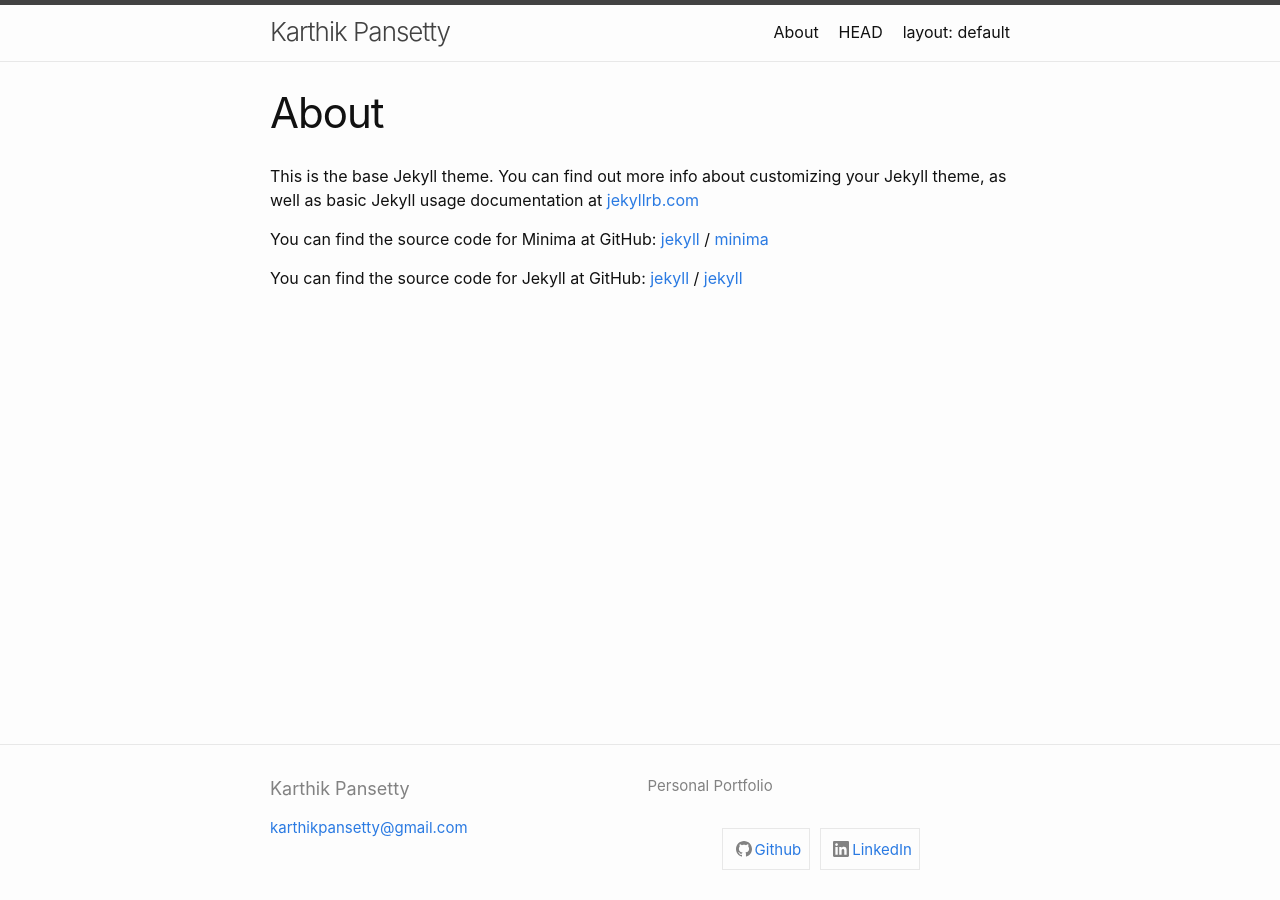
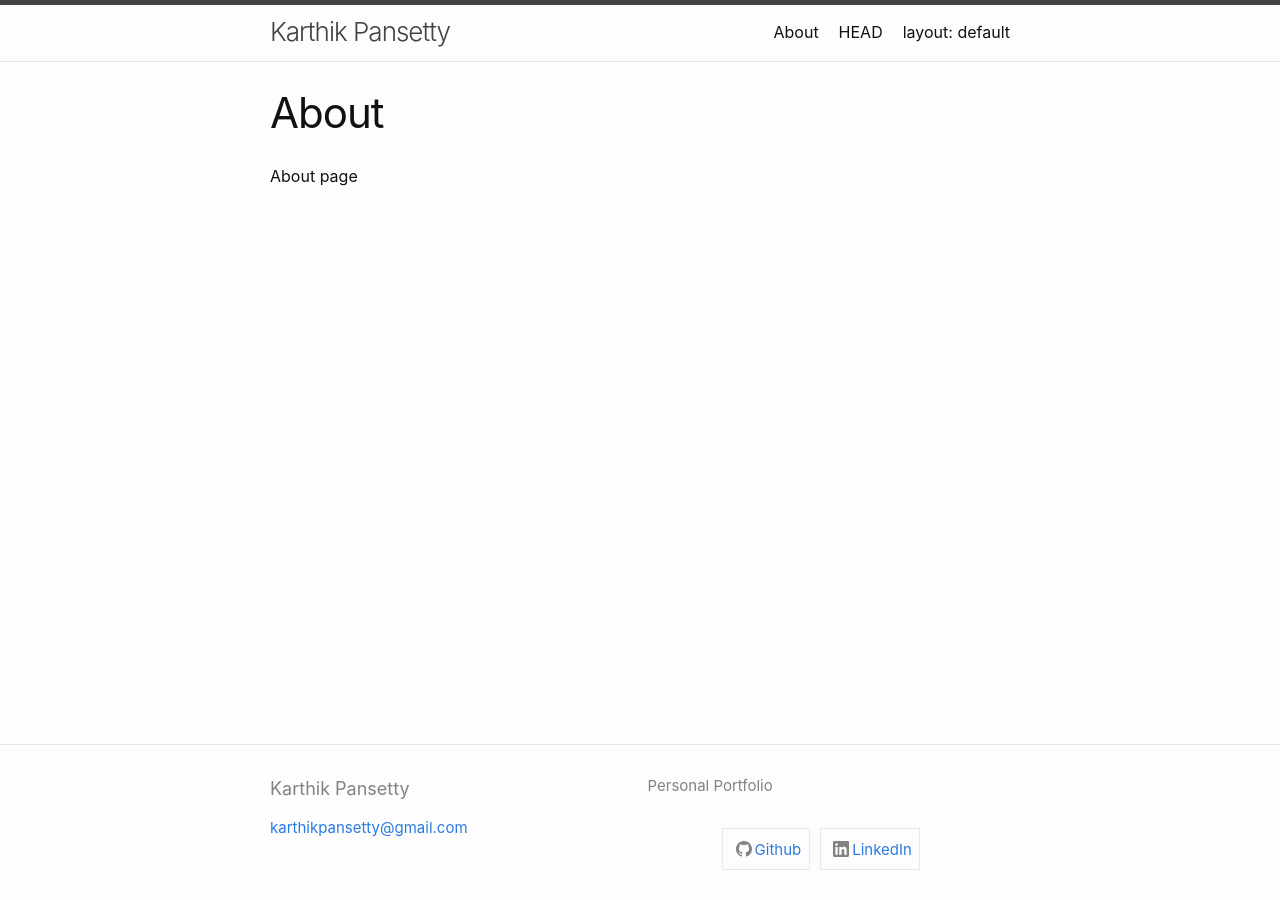
Before and after one commit to pansettykarthik/website_old, a Jekyll site: the page built from about.md, in a window 1280 px wide. Built offline with Jekyll 4.4.1, drawn with Linux system fonts in a browser that asks for light colours.

Commit message:
Update website

```diff
--- a/_includes/footer.html
+++ b/_includes/footer.html
@@ -26,7 +26,6 @@
         {%- include social.html -%}
       </div>
     </div>
-
   </div>
 
 </footer>
--- a/_includes/social.html
+++ b/_includes/social.html
@@ -1,4 +1,5 @@
 {%- assign social = site.minima.social_links -%}
+
 
 <ul class="social-media-list">
   {%- if social.dribbble -%}<li><a href="https://dribbble.com/{{ social.dribbble | cgi_escape | escape }}" title="{{ social.dribbble | escape }}"><svg class="svg-icon grey"><use xlink:href="{{ '/assets/minima-social-icons.svg#dribbble' | relative_url }}"></use></svg></a></li>{%- endif -%}
--- a/_layouts/default.html
+++ b/_layouts/default.html
@@ -8,9 +8,11 @@
     {%- include header.html -%}
 
     <main class="page-content" aria-label="Content">
+
       <div class="wrapper">
         {{ content }}
       </div>
+
     </main>
 
     {%- include footer.html -%}
--- a/about.md
+++ b/about.md
@@ -4,15 +4,4 @@
 permalink: /about/
 ---
 
-This is the base Jekyll theme. You can find out more info about customizing your Jekyll theme, as well as basic Jekyll usage documentation at [jekyllrb.com](https://jekyllrb.com/)
-
-You can find the source code for Minima at GitHub:
-[jekyll][jekyll-organization] /
-[minima](https://github.com/jekyll/minima)
-
-You can find the source code for Jekyll at GitHub:
-[jekyll][jekyll-organization] /
-[jekyll](https://github.com/jekyll/jekyll)
-
-
-[jekyll-organization]: https://github.com/jekyll
+About page
```
